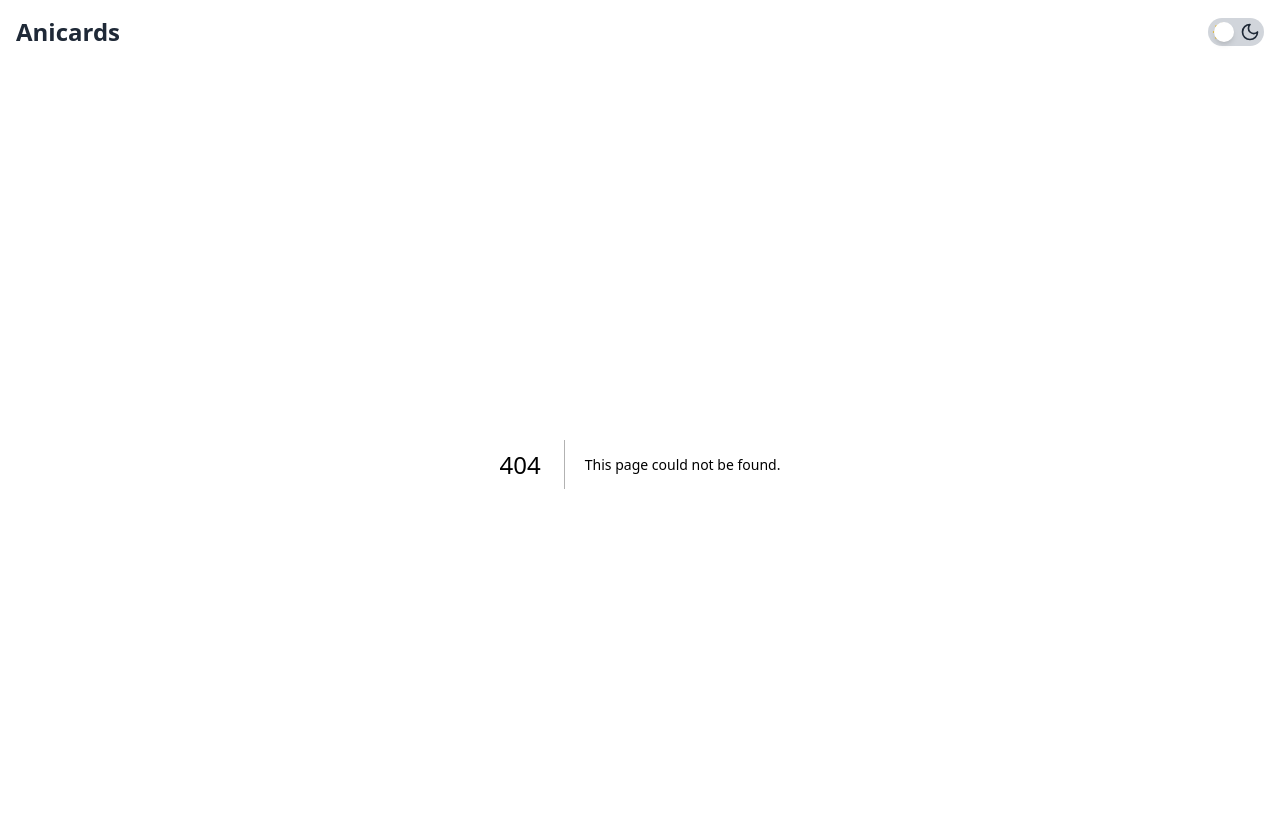
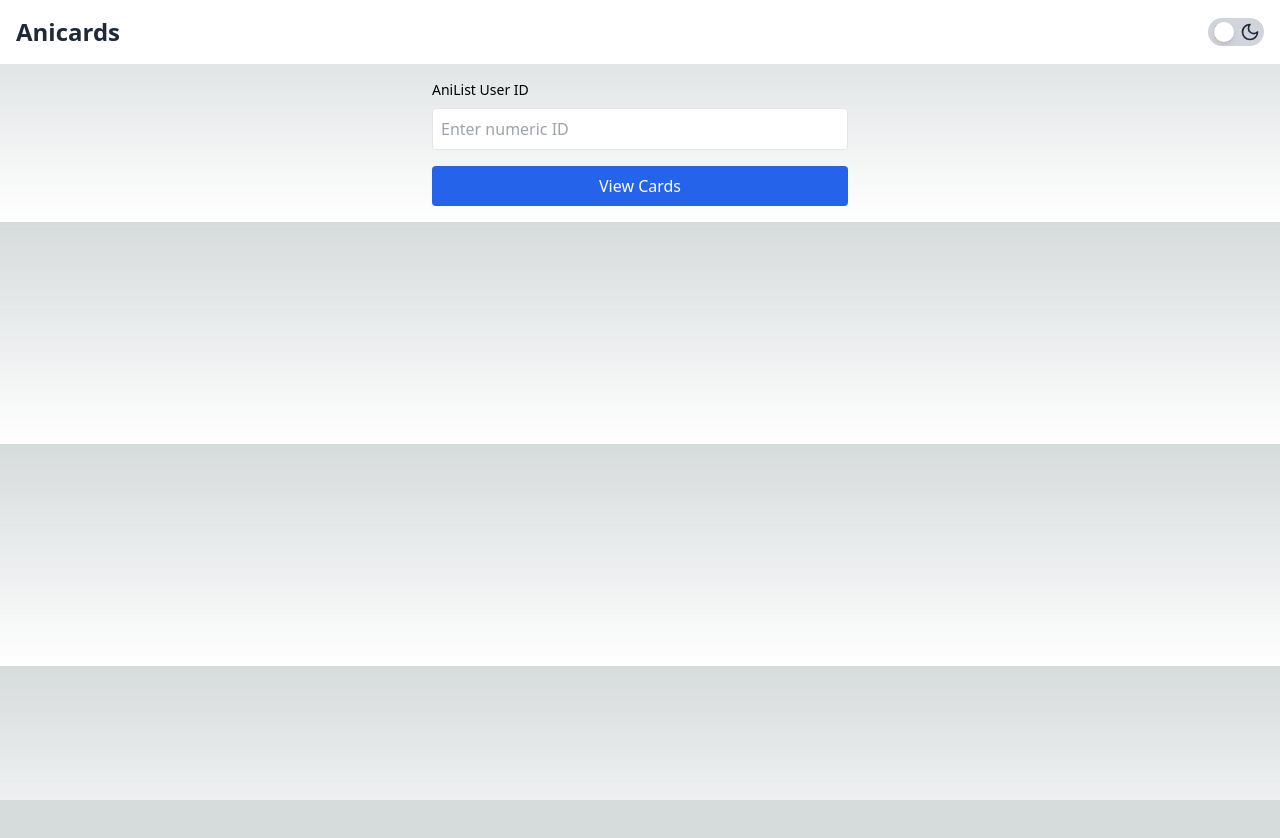
Before and after one commit to RLAlpha49/AniCards, a Next.js app: page /user/lookup in a window 1280 px wide. Before the commit this address had no page. Shown: the top 838 px of the page. After the commit the page ends 800 px from the top, so only its background shows below. Built offline with nearby package versions, Linux system fonts and the light colour scheme.

Commit message:
Send data needed for user page through query strings when possible

```diff
--- /dev/null
+++ b/app/middleware.ts
@@ -0,0 +1,14 @@
+import { NextResponse } from "next/server";
+import type { NextRequest } from "next/server";
+
+export function middleware(request: NextRequest) {
+	const path = request.nextUrl.pathname;
+	const params = request.nextUrl.searchParams;
+
+	// Redirect /user without params to lookup
+	if (path === "/user" && !params.get("userId")) {
+		return NextResponse.redirect(new URL("/user/lookup", request.url));
+	}
+
+	return NextResponse.next();
+}
--- /dev/null
+++ b/app/user/lookup/page.tsx
@@ -0,0 +1,57 @@
+"use client";
+
+import { useRouter } from "next/navigation";
+import { useState } from "react";
+
+export default function UserLookupPage() {
+	const router = useRouter();
+	const [input, setInput] = useState("");
+	const [loading, setLoading] = useState(false);
+	const [error, setError] = useState("");
+
+	const handleSubmit = async (e: React.FormEvent) => {
+		e.preventDefault();
+		setLoading(true);
+		setError("");
+
+		try {
+			// Check if input is numeric ID
+			if (/^\d+$/.test(input)) {
+				router.push(`/user?userId=${input}`);
+			} else {
+				setError("Invalid user ID");
+			}
+			// eslint-disable-next-line @typescript-eslint/no-unused-vars
+		} catch (err) {
+			setError("Invalid user ID");
+		} finally {
+			setLoading(false);
+		}
+	};
+
+	return (
+		<div className="container mx-auto p-4 max-w-md">
+			<form onSubmit={handleSubmit} className="space-y-4">
+				<div>
+					<label className="block text-sm font-medium mb-2">AniList User ID</label>
+					<input
+						type="text"
+						value={input}
+						onChange={(e) => setInput(e.target.value)}
+						className="w-full p-2 border rounded focus:ring-2 focus:ring-blue-500"
+						placeholder="Enter numeric ID"
+						disabled={loading}
+					/>
+				</div>
+				<button
+					type="submit"
+					disabled={loading}
+					className="w-full bg-blue-600 text-white p-2 rounded hover:bg-blue-700 disabled:bg-gray-400"
+				>
+					{loading ? "Loading..." : "View Cards"}
+				</button>
+				{error && <p className="text-red-500 text-sm mt-2">{error}</p>}
+			</form>
+		</div>
+	);
+}
--- a/app/user/page.tsx
+++ b/app/user/page.tsx
@@ -1,50 +1,58 @@
+import { redirect } from "next/navigation";
 import { CardList } from "@/components/card-list";
 import { displayNames } from "@/components/stat-card-preview";
 
 export const dynamic = "force-dynamic";
 
-export default async function UserPage(props: { searchParams: Promise<{ userId?: string }> }) {
-	const searchParams = await props.searchParams;
-	if (!searchParams.userId) {
-		return <div className="container mx-auto p-4">Missing user ID parameter</div>;
+export default async function UserPage(props: {
+	searchParams: Promise<{
+		userId?: string;
+		username?: string;
+		cards?: string;
+	}>;
+}) {
+	const params = await props.searchParams;
+
+	// Redirect to lookup if no userId
+	if (!params.userId) {
+		redirect("/user/lookup");
 	}
 
-	const userId = searchParams.userId;
-
-	let userData: { username?: string } | null = null;
-	let cards: Array<{ cardName: string }> = [];
+	// Parse pre-loaded data if available
+	let userData = null;
+	let cards = [];
 
 	try {
-		const userRes = await fetch(`${process.env.NEXT_PUBLIC_API_URL}/api/user?userId=${userId}`);
-		if (!userRes.ok) {
-			const error = await userRes.json();
-			throw new Error(error.error || "Failed to fetch user");
+		if (params.username && params.cards) {
+			userData = {
+				userId: params.userId,
+				username: params.username,
+			};
+
+			cards = JSON.parse(params.cards).map((cardName: string) => ({
+				cardName,
+			}));
+		} else if (params.userId) {
+			// Fallback to API calls if no pre-loaded data
+			const [userRes, cardsRes] = await Promise.all([
+				fetch(`${process.env.NEXT_PUBLIC_API_URL}/api/user?userId=${params.userId}`),
+				fetch(`${process.env.NEXT_PUBLIC_API_URL}/api/cards?userId=${params.userId}`),
+			]);
+
+			userData = await userRes.json();
+			const cardsData = await cardsRes.json();
+			cards = cardsData[0]?.cards || [];
 		}
-		userData = await userRes.json();
-
-		const cardsRes = await fetch(
-			`${process.env.NEXT_PUBLIC_API_URL}/api/cards?userId=${userId}`
-		);
-		if (!cardsRes.ok) {
-			const error = await cardsRes.json();
-			throw new Error(error.error || "Failed to fetch cards");
-		}
-		const cardsData = await cardsRes.json();
-		cards = cardsData[0]?.cards || [];
 	} catch (error) {
-		console.error("Fetch error:", error);
-		return (
-			<div className="container mx-auto p-4">
-				{error instanceof Error ? error.message : "Error loading data"}
-			</div>
-		);
+		console.error("Data loading error:", error);
+		return <div className="container mx-auto p-4">Error loading data</div>;
 	}
 
-	const cardTypes = cards.map((card) => {
+	const cardTypes = cards.map((card: { cardName: string }) => {
 		const displayName = displayNames[card.cardName] || card.cardName;
 		return {
 			type: displayName,
-			svgUrl: `${process.env.NEXT_PUBLIC_API_URL}/api/card.svg?cardType=${card.cardName}&userId=${userId}`,
+			svgUrl: `${process.env.NEXT_PUBLIC_API_URL}/api/card.svg?cardType=${card.cardName}&userId=${params.userId}`,
 			rawType: card.cardName,
 		};
 	});
--- a/components/stat-card-generator.tsx
+++ b/components/stat-card-generator.tsx
@@ -135,8 +135,9 @@ export function StatCardGenerator({ isOpen, onClose, className }: StatCardGenera
 
 			const statsData = await statsResponse.json();
 
-			// First store user data
-			const userResponse = await fetch("/api/store-users", {
+			// Store user and cards
+			const [userResponse, cardResponse] = await Promise.all([
+				fetch("/api/store-users", {
 					method: "POST",
 					headers: {
 						"Content-Type": "application/json",
@@ -147,12 +148,8 @@ export function StatCardGenerator({ isOpen, onClose, className }: StatCardGenera
 						username,
 						stats: statsData,
 					}),
-			});
-
-			if (!userResponse.ok) throw new Error("Failed to store user");
-
-			// Then store card data
-			const cardResponse = await fetch("/api/store-cards", {
+				}),
+				fetch("/api/store-cards", {
 					method: "POST",
 					headers: {
 						"Content-Type": "application/json",
@@ -168,11 +165,21 @@ export function StatCardGenerator({ isOpen, onClose, className }: StatCardGenera
 							circleColor,
 						})),
 					}),
-			});
+				}),
+			]);
 
-			if (!cardResponse.ok) throw new Error("Failed to store cards");
+			if (!userResponse.ok || !cardResponse.ok) {
+				throw new Error("Failed to store data");
+			}
 
-			router.push(`/user?userId=${userIdData.User.id}`);
+			// Modified navigation section
+			router.push(
+				`/user?${new URLSearchParams({
+					userId: userIdData.User.id,
+					username: username,
+					cards: JSON.stringify(selectedCards),
+				})}`
+			);
 		} catch (error) {
 			console.error("Submission failed:", error);
 			alert("Failed to save card. Please try again.");
```
Lines whose indentation alone changed are shown as unchanged.
